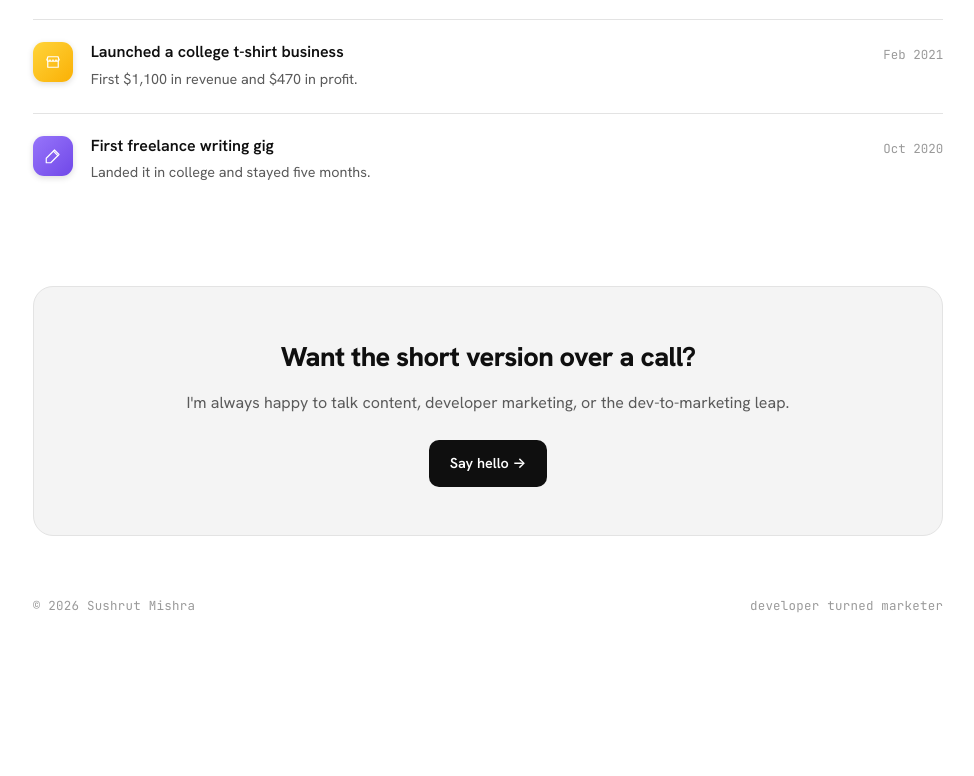
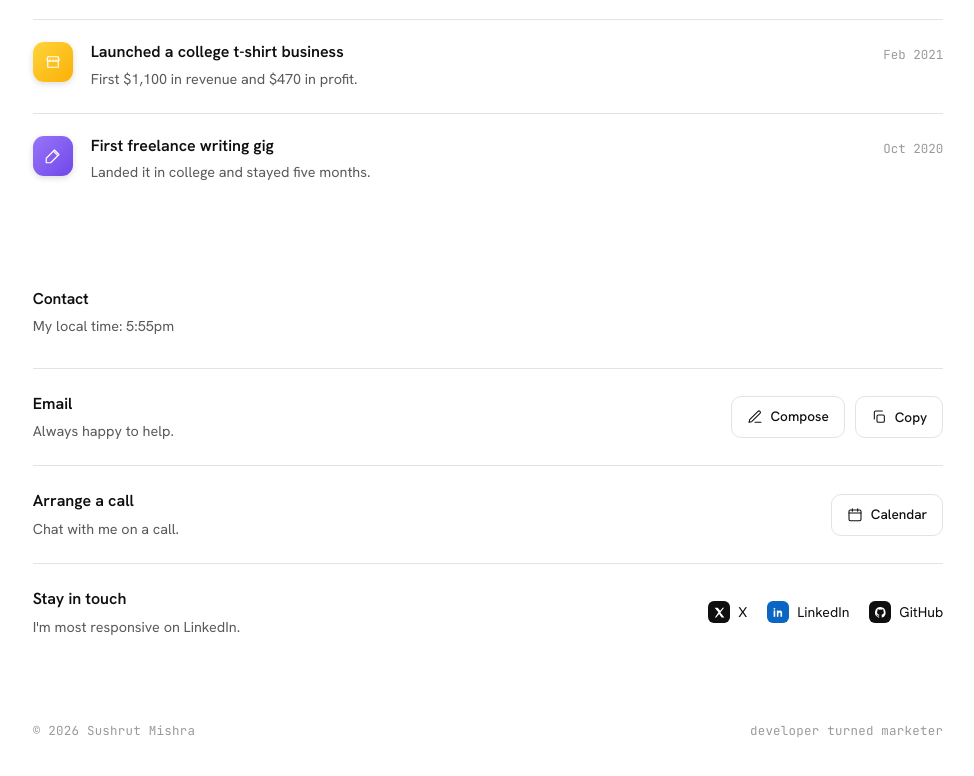
Before and after one commit to sushrutmishra27/personal-website, a plain HTML site: page about.html in a window 1280 px wide. Shown: the part 2049-2825 px from the top of the page, without its empty margins (292-1266 px from the left). Drawn offline with Linux system fonts and the light colour scheme.

Commit message:
About: update fixes + Adam-style Contact section (compose/copy email, Calendly, socials, local time)
Co-Authored-By: Claude Opus 4.8 <noreply@anthropic.com>

```diff
--- a/about.html
+++ b/about.html
@@ -72,15 +72,15 @@
           <div class="section-head"><h2>Personal and career updates</h2></div>
           <div class="updates-list">
 
-            <div class="update-row"><span class="uicon"><svg viewBox="0 0 24 24" width="18" height="18" fill="none" stroke="currentColor" stroke-width="1.6" stroke-linecap="round" stroke-linejoin="round"><rect x="3" y="7" width="18" height="13" rx="2"/><path d="M8 7V5a2 2 0 0 1 2-2h4a2 2 0 0 1 2 2v2"/></svg></span><div class="ur-body"><h3>Joined Devable.AI as Head of Growth</h3><p>Came on board to lead growth at Devable.AI.</p></div><span class="ur-date">May 2026</span></div>
+            <div class="update-row"><span class="uicon"><svg viewBox="0 0 24 24" width="18" height="18" fill="none" stroke="currentColor" stroke-width="1.6" stroke-linecap="round" stroke-linejoin="round"><rect x="3" y="7" width="18" height="13" rx="2"/><path d="M8 7V5a2 2 0 0 1 2-2h4a2 2 0 0 1 2 2v2"/></svg></span><div class="ur-body"><h3>Joined Devable.ai as Head of Growth</h3><p>Came on board to lead growth at Devable.ai. We've already added $13,000+ MRR in 60 days.</p></div><span class="ur-date">May 2026</span></div>
 
-            <div class="update-row"><span class="uicon"><svg viewBox="0 0 24 24" width="18" height="18" fill="none" stroke="currentColor" stroke-width="1.6" stroke-linecap="round" stroke-linejoin="round"><path d="M12 3v9"/><path d="M6.4 6.9a8 8 0 1 0 11.2 0"/></svg></span><div class="ur-body"><h3>Wound down VC Media Labs</h3><p>Closed my agency after three good years.</p></div><span class="ur-date">Apr 2026</span></div>
+            <div class="update-row"><span class="uicon"><svg viewBox="0 0 24 24" width="18" height="18" fill="none" stroke="currentColor" stroke-width="1.6" stroke-linecap="round" stroke-linejoin="round"><path d="M12 3v9"/><path d="M6.4 6.9a8 8 0 1 0 11.2 0"/></svg></span><div class="ur-body"><h3>Wound down VCMedia Labs</h3><p>Closed my agency after three good years.</p></div><span class="ur-date">Apr 2026</span></div>
 
             <div class="update-row"><span class="uicon"><svg viewBox="0 0 24 24" width="18" height="18" fill="none" stroke="currentColor" stroke-width="1.6" stroke-linecap="round" stroke-linejoin="round"><rect x="3" y="7" width="18" height="13" rx="2"/><path d="M8 7V5a2 2 0 0 1 2-2h4a2 2 0 0 1 2 2v2"/></svg></span><div class="ur-body"><h3>First content marketing manager at Bito</h3><p>Joined Bito to own content end to end.</p></div><span class="ur-date">Dec 2025</span></div>
 
             <div class="update-row"><span class="uicon"><svg viewBox="0 0 24 24" width="18" height="18" fill="none" stroke="currentColor" stroke-width="1.6" stroke-linecap="round" stroke-linejoin="round"><path d="M12 20S3.5 14.5 3.5 8.8A4.3 4.3 0 0 1 12 7a4.3 4.3 0 0 1 8.5 1.8C20.5 14.5 12 20 12 20z"/></svg></span><div class="ur-body"><h3>Got married to my wife</h3><p>Best decision of the lot.</p></div><span class="ur-date">Mar 2025</span></div>
 
-            <div class="update-row"><span class="uicon"><svg viewBox="0 0 24 24" width="18" height="18" fill="none" stroke="currentColor" stroke-width="1.6" stroke-linecap="round" stroke-linejoin="round"><path d="M12 3c3 1 5 4 5 8l-2 3H9l-2-3c0-4 2-7 5-8z"/><circle cx="12" cy="9" r="1.4"/><path d="M9 17l-2 4 3-1M15 17l2 4-3-1"/></svg></span><div class="ur-body"><h3>Started VC Media Labs, my agency</h3><p>Marketing B2B SaaS to technical audiences.</p></div><span class="ur-date">Apr 2023</span></div>
+            <div class="update-row"><span class="uicon"><svg viewBox="0 0 24 24" width="18" height="18" fill="none" stroke="currentColor" stroke-width="1.6" stroke-linecap="round" stroke-linejoin="round"><path d="M12 3c3 1 5 4 5 8l-2 3H9l-2-3c0-4 2-7 5-8z"/><circle cx="12" cy="9" r="1.4"/><path d="M9 17l-2 4 3-1M15 17l2 4-3-1"/></svg></span><div class="ur-body"><h3>Started VCMedia Labs, my agency</h3><p>Marketing B2B SaaS to technical audiences.</p></div><span class="ur-date">Apr 2023</span></div>
 
             <div class="update-row"><span class="uicon"><svg viewBox="0 0 24 24" width="18" height="18" fill="none" stroke="currentColor" stroke-width="1.6" stroke-linecap="round" stroke-linejoin="round"><rect x="3" y="7" width="18" height="13" rx="2"/><path d="M8 7V5a2 2 0 0 1 2-2h4a2 2 0 0 1 2 2v2"/></svg></span><div class="ur-body"><h3>Joined Fountain as a marketer</h3><p>My first in-house marketing role.</p></div><span class="ur-date">Oct 2022</span></div>
 
@@ -88,7 +88,7 @@
 
             <div class="update-row"><span class="uicon"><svg viewBox="0 0 24 24" width="18" height="18" fill="none" stroke="currentColor" stroke-width="1.6" stroke-linecap="round" stroke-linejoin="round"><path d="M21 12a8 8 0 0 1-11.5 7.2L4 21l1.8-5.5A8 8 0 1 1 21 12z"/></svg></span><div class="ur-body"><h3>Started writing on X (Twitter)</h3><p>To build my brand and grow my career.</p></div><span class="ur-date">Jan 2022</span></div>
 
-            <div class="update-row"><span class="uicon"><svg viewBox="0 0 24 24" width="18" height="18" fill="none" stroke="currentColor" stroke-width="1.6" stroke-linecap="round" stroke-linejoin="round"><path d="M5 4h12a1 1 0 0 1 1 1v15H6a1 1 0 0 1-1-1z"/><path d="M5 17h13"/><path d="M9 8h6"/></svg></span><div class="ur-body"><h3>Published my first ebook</h3><p>On Amazon KDP: &ldquo;For You a Thousand Times Over: A Stupid Romantic Ebook.&rdquo;</p></div><span class="ur-date">Oct 2021</span></div>
+            <div class="update-row"><span class="uicon"><svg viewBox="0 0 24 24" width="18" height="18" fill="none" stroke="currentColor" stroke-width="1.6" stroke-linecap="round" stroke-linejoin="round"><path d="M5 4h12a1 1 0 0 1 1 1v15H6a1 1 0 0 1-1-1z"/><path d="M5 17h13"/><path d="M9 8h6"/></svg></span><div class="ur-body"><h3>Published my first ebook</h3><p>On Amazon KDP, titled &ldquo;For You a Thousand Times Over.&rdquo; A stupid romantic ebook, honestly.</p></div><span class="ur-date">Oct 2021</span></div>
 
             <div class="update-row"><span class="uicon"><svg viewBox="0 0 24 24" width="18" height="18" fill="none" stroke="currentColor" stroke-width="1.6" stroke-linecap="round" stroke-linejoin="round"><rect x="3" y="7" width="18" height="13" rx="2"/><path d="M8 7V5a2 2 0 0 1 2-2h4a2 2 0 0 1 2 2v2"/></svg></span><div class="ur-body"><h3>Joined Capgemini</h3><p>Started my engineering career.</p></div><span class="ur-date">Sep 2021</span></div>
 
@@ -101,12 +101,34 @@
           </div>
         </section>
 
-        <section>
-          <div class="footer-cta">
-            <h2>Want the short version over a call?</h2>
-            <p>I'm always happy to talk content, developer marketing, or the dev-to-marketing leap.</p>
-            <a class="btn btn-primary" href="https://www.linkedin.com/in/sushrutkm/" target="_blank" rel="noopener">Say hello →</a>
+        <section class="contact">
+          <div class="section-head"><h2>Contact</h2></div>
+          <p class="contact-time" id="localTime">My local time: loading…</p>
+
+          <div class="contact-row">
+            <div class="cr-body"><h3>Email</h3><p>Always happy to help.</p></div>
+            <div class="cr-actions">
+              <a class="cbtn" href="mailto:sushrutmishra27@gmail.com"><svg viewBox="0 0 24 24" width="16" height="16" fill="none" stroke="currentColor" stroke-width="1.6" stroke-linecap="round" stroke-linejoin="round"><path d="M12 20h9"/><path d="M16.5 3.5a2.1 2.1 0 0 1 3 3L7 19l-4 1 1-4z"/></svg> Compose</a>
+              <button class="cbtn" type="button" data-copy="sushrutmishra27@gmail.com"><svg viewBox="0 0 24 24" width="16" height="16" fill="none" stroke="currentColor" stroke-width="1.6" stroke-linecap="round" stroke-linejoin="round"><rect x="9" y="9" width="11" height="11" rx="2"/><path d="M5 15V5a2 2 0 0 1 2-2h10"/></svg> <span class="clabel">Copy</span></button>
+            </div>
           </div>
+
+          <div class="contact-row">
+            <div class="cr-body"><h3>Arrange a call</h3><p>Chat with me on a call.</p></div>
+            <div class="cr-actions">
+              <a class="cbtn" href="https://calendly.com/sushrutkm" target="_blank" rel="noopener"><svg viewBox="0 0 24 24" width="16" height="16" fill="none" stroke="currentColor" stroke-width="1.6" stroke-linecap="round" stroke-linejoin="round"><rect x="3" y="4.5" width="18" height="16" rx="2"/><path d="M3 9h18M8 2.5v4M16 2.5v4"/></svg> Calendar</a>
+            </div>
+          </div>
+
+          <div class="contact-row">
+            <div class="cr-body"><h3>Stay in touch</h3><p>I'm most responsive on LinkedIn.</p></div>
+            <div class="cr-socials">
+              <a href="https://x.com/SushrutKM" target="_blank" rel="noopener"><span class="sicon x"><svg viewBox="0 0 24 24" width="13" height="13" fill="currentColor"><path d="M3 3l7 8.5L3.5 21H6l5.2-6.3L16 21h5l-7.4-9L20.5 3H18l-4.8 5.8L8.8 3z"/></svg></span> X</a>
+              <a href="https://www.linkedin.com/in/sushrutkm/" target="_blank" rel="noopener"><span class="sicon li"><svg viewBox="0 0 24 24" width="13" height="13" fill="currentColor"><path d="M4.5 3.5a1.6 1.6 0 1 0 0 3.2 1.6 1.6 0 0 0 0-3.2zM3 8.2h3V20H3zM9 8.2h2.85v1.6h.04c.4-.74 1.45-1.52 2.98-1.52 3.2 0 3.78 2.06 3.78 4.74V20h-3v-5.2c0-1.24-.02-2.84-1.74-2.84-1.74 0-2 1.35-2 2.75V20H9z"/></svg></span> LinkedIn</a>
+              <a href="https://github.com/sushrutmishra27" target="_blank" rel="noopener"><span class="sicon gh"><svg viewBox="0 0 24 24" width="13" height="13" fill="currentColor"><path d="M12 2a10 10 0 0 0-3.2 19.5c.5.1.7-.2.7-.5v-1.7c-2.8.6-3.4-1.3-3.4-1.3-.5-1.2-1.1-1.5-1.1-1.5-.9-.6.1-.6.1-.6 1 .1 1.5 1 1.5 1 .9 1.5 2.3 1.1 2.9.8.1-.6.3-1.1.6-1.4-2.2-.2-4.5-1.1-4.5-5 0-1.1.4-2 1-2.7-.1-.3-.4-1.3.1-2.6 0 0 .8-.3 2.7 1a9.3 9.3 0 0 1 5 0c1.9-1.3 2.7-1 2.7-1 .5 1.3.2 2.3.1 2.6.6.7 1 1.6 1 2.7 0 3.9-2.3 4.8-4.5 5 .3.3.6.9.6 1.8v2.7c0 .3.2.6.7.5A10 10 0 0 0 12 2z"/></svg></span> GitHub</a>
+            </div>
+          </div>
+
           <div class="foot-meta"><span class="mono">© 2026 Sushrut Mishra</span><span class="mono">developer turned marketer</span></div>
         </section>
       </div>
--- a/script.js
+++ b/script.js
@@ -70,6 +70,29 @@ window.addEventListener('keydown', e => {
   if (item) window.location.href = item.getAttribute('href');
 });
 
+/* ---- contact: host local time + copy email ---- */
+(function contactBits() {
+  const t = document.getElementById('localTime');
+  function fmtTime() {
+    if (!t) return;
+    const s = new Intl.DateTimeFormat('en-US', { timeZone: HOST_TZ, hour: 'numeric', minute: '2-digit', hour12: true })
+      .format(new Date());
+    t.textContent = 'My local time: ' + s.replace(' ', '').toLowerCase();
+  }
+  fmtTime();
+  setInterval(fmtTime, 30 * 1000);
+
+  document.querySelectorAll('[data-copy]').forEach(btn => {
+    btn.addEventListener('click', e => {
+      e.preventDefault();
+      const val = btn.getAttribute('data-copy');
+      if (navigator.clipboard) navigator.clipboard.writeText(val);
+      const label = btn.querySelector('.clabel');
+      if (label) { const old = label.textContent; label.textContent = 'Copied'; setTimeout(() => label.textContent = old, 1500); }
+    });
+  });
+})();
+
 /* ---- GitHub contribution-graph graphic (projects page) ---- */
 (function buildGitHubGraph() {
   const el = document.getElementById('ghGraph');
--- a/styles.css
+++ b/styles.css
@@ -209,6 +209,31 @@ section { margin-bottom: 80px; }
 @media (max-width: 560px) {
   .update-row { flex-wrap: wrap; }
   .update-row .ur-date { width: 100%; padding-left: 58px; padding-top: 6px; }
+}
+
+/* ----- CONTACT (Adam-style rows) ----- */
+.contact .section-head { margin-bottom: 4px; }
+.contact-time { font-size: 0.9rem; color: var(--text-dim); margin-bottom: 30px; }
+.contact-row { display: flex; align-items: center; gap: 18px; padding: 22px 0; border-top: 1px solid var(--border); }
+.contact-row .cr-body { flex: 1; min-width: 0; }
+.contact-row .cr-body h3 { font-size: 1rem; font-weight: 600; margin-bottom: 4px; }
+.contact-row .cr-body p { font-size: 0.9rem; color: var(--text-dim); }
+.cr-actions { display: flex; gap: 10px; flex-shrink: 0; }
+.cbtn {
+  display: inline-flex; align-items: center; gap: 8px; padding: 9px 15px;
+  border: 1px solid var(--border); border-radius: 10px; font-size: 0.85rem; font-weight: 500;
+  color: var(--text); background: var(--bg); cursor: pointer; font-family: inherit; transition: var(--transition);
+}
+.cbtn:hover { border-color: var(--text); }
+.cr-socials { display: flex; gap: 20px; flex-shrink: 0; flex-wrap: wrap; }
+.cr-socials a { display: inline-flex; align-items: center; gap: 8px; font-size: 0.88rem; color: var(--text); }
+.cr-socials a:hover { text-decoration: underline; }
+.cr-socials .sicon { width: 22px; height: 22px; border-radius: 6px; display: grid; place-items: center; color: #fff; flex-shrink: 0; }
+.cr-socials .sicon.x  { background: var(--ink); color: var(--ink-contrast); }
+.cr-socials .sicon.li { background: #0a66c2; }
+.cr-socials .sicon.gh { background: var(--ink); color: var(--ink-contrast); }
+@media (max-width: 620px) {
+  .contact-row { flex-direction: column; align-items: flex-start; gap: 12px; }
 }
 
 /* ----- ENDNOTE (simple closing line, no big CTA box) ----- */
```
